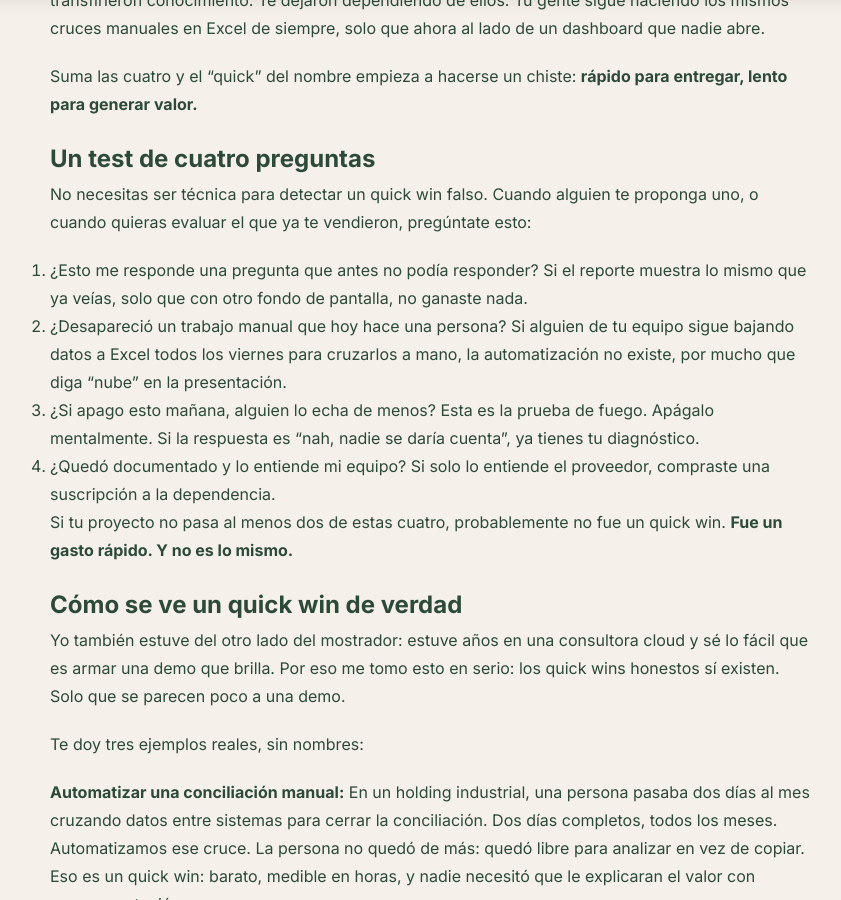
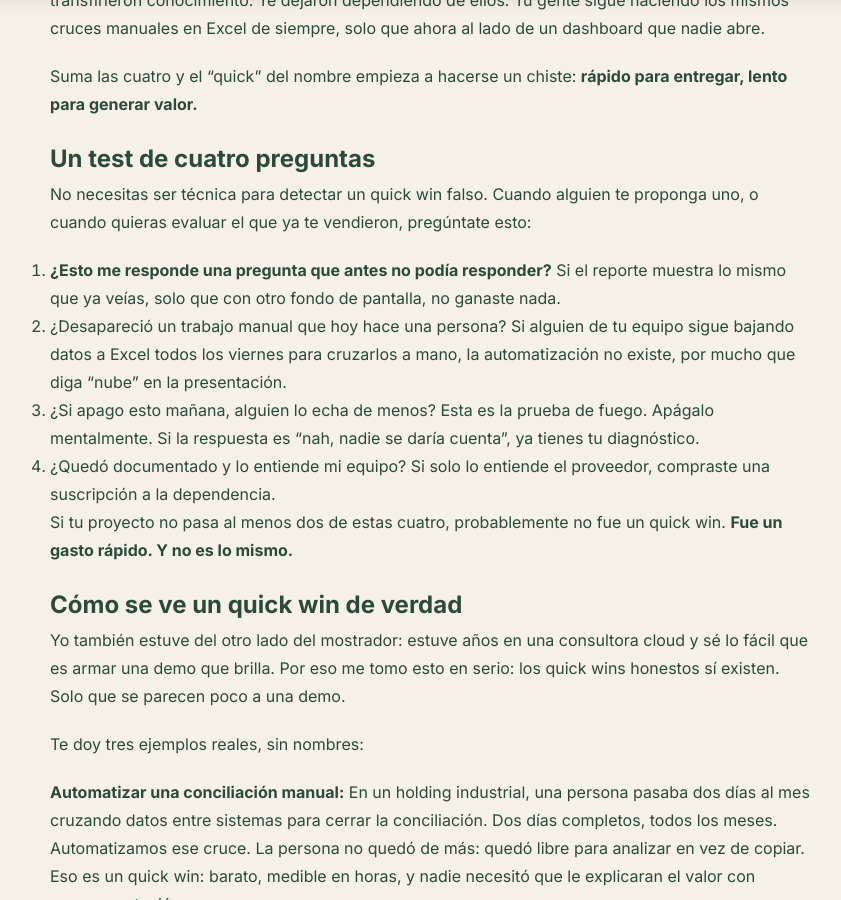
Before and after one commit to Maquitaa/web-page, a Jekyll site: the page built from _posts/2026-08-21-quick-wins-la-frase-que-le-está-costando-plata-a-tu-empresa.md, in a window 1280 px wide and 900 px high, scrolled down 2597 px. Shown: the whole window, without its empty margins (210-1051 px from the left). Built offline with Jekyll 4.4.1, drawn with Linux system fonts in a browser that asks for light colours.

```diff
--- a/_posts/2026-08-21-quick-wins-la-frase-que-le-está-costando-plata-a-tu-empresa.md
+++ b/_posts/2026-08-21-quick-wins-la-frase-que-le-está-costando-plata-a-tu-empresa.md
@@ -25,6 +25,8 @@ Y el costo real no es solo la plata que gastaste en el proyecto.
 
 
 
+
+
 # El costo real no aparece en la factura
 
 ![evaluación del impacto técnico y operativo de los proyectos analíticos frente a soluciones superficiales.](/assets/img/posts/arquitectura-vs.-cosmética.jpg "Arquitectura vs. Cosmética: Diagnóstico Primero, Solución Después")
@@ -46,16 +48,20 @@ Suma las cuatro y el "quick" del nombre empieza a hacerse un chiste: **rápido p
 
 
 
+
+
 # Un test de cuatro preguntas
 
 No necesitas ser técnica para detectar un quick win falso. Cuando alguien te proponga uno, o cuando quieras evaluar el que ya te vendieron, pregúntate esto:
 
-1. ¿Esto me responde una pregunta que antes no podía responder? Si el reporte muestra lo mismo que ya veías, solo que con otro fondo de pantalla, no ganaste nada.
+1. **¿Esto me responde una pregunta que antes no podía responder?** Si el reporte muestra lo mismo que ya veías, solo que con otro fondo de pantalla, no ganaste nada.
 2. ¿Desapareció un trabajo manual que hoy hace una persona? Si alguien de tu equipo sigue bajando datos a Excel todos los viernes para cruzarlos a mano, la automatización no existe, por mucho que diga "nube" en la presentación.
 3. ¿Si apago esto mañana, alguien lo echa de menos? Esta es la prueba de fuego. Apágalo mentalmente. Si la respuesta es "nah, nadie se daría cuenta", ya tienes tu diagnóstico.
 4. ¿Quedó documentado y lo entiende mi equipo? Si solo lo entiende el proveedor, compraste una suscripción a la dependencia.
 
 Si tu proyecto no pasa al menos dos de estas cuatro, probablemente no fue un quick win. **Fue un gasto rápido. Y no es lo mismo.**
+
+
 
 
 
@@ -69,6 +75,10 @@ Te doy tres ejemplos reales, sin nombres:
 * **Unificar el dato de cliente:** En una empresa del sur, el mismo cliente vivía en tres sistemas distintos, con tres nombres levemente distintos. Preguntar "¿cuánto le vendimos a este cliente el año pasado?" gatillaba una tarde de llamados y planillas. Ordenamos esa ficha única, trabajo de arquitectura, no de herramienta, y la pregunta pasó a responderse en diez segundos. Diez. Eso cambia conversaciones comerciales enteras.
 * **Eliminar una cadena de Excel:** En una operación industrial, parte del proceso dependía de descargar información de distintos sistemas, transformarla manualmente y consolidarla en Excel antes de poder analizarla. No empezamos comprando una herramienta nueva. Primero entendimos el flujo, eliminamos pasos innecesarios y automatizamos el cruce. El resultado no fue un dashboard rimbombante: fue un proceso crítico que dejó de depender de un copy/paste manual.
 
+
+
+
+
 # La nube nunca fue el problema. El orden, sí.
 
 Que quede claro: la nube es buena. Power BI es buena herramienta. La IA, bien montada, es una maravilla. No tengo nada contra las herramientas; tengo algo contra usarlas para simular transformación.
```
